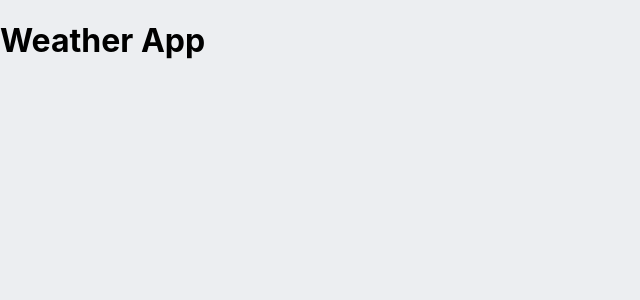
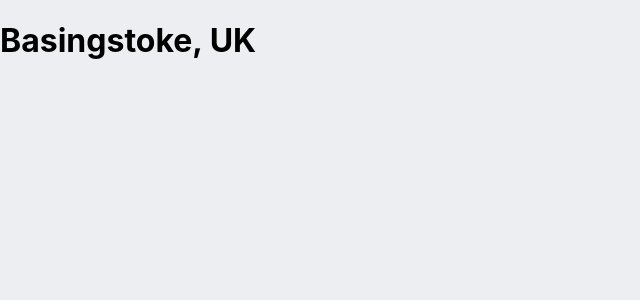
Before and after one commit to Wasiu-hub/weather-app, a React (Create React App) app: page / in a window 1280 px wide. Shown: the top 300 px of the page, without its empty margins (0-640 px from the left). Built offline with nearby package versions, Linux system fonts and the light colour scheme.

Commit message:
getting location details

```diff
--- a/public/index.html
+++ b/public/index.html
@@ -1,4 +1,4 @@
-<!DOCTYPE html>
+<!doctype html>
 <html lang="en">
   <head>
     <meta charset="utf-8" />
--- a/src/components/App.js
+++ b/src/components/App.js
@@ -1,10 +1,14 @@
 /* eslint-disable react/react-in-jsx-scope */
 import "../styles/App.css";
+import React from "react";
+import LocationDetails from "./LocationDetails";
 
-function App() {
+function App({ location }) {
+  const { city, country } = location;
   return (
     <div className="App">
-      <h1>Weather App</h1>
+      {/* <h1>Weather App</h1> */}
+      <LocationDetails city={city} country={country} />
     </div>
   );
 }
--- /dev/null
+++ b/src/components/LocationDetails.js
@@ -0,0 +1,9 @@
+import React from "react";
+
+// function LocationDetails({props}) // why not?
+function LocationDetails(props) {
+  const { city, country } = props;
+  return <h1>{`${city}, ${country}`}</h1>;
+}
+
+export default LocationDetails;
--- /dev/null
+++ b/src/data/forecast.json
@@ -0,0 +1,78 @@
+{
+  "location": {
+    "city": "Basingstoke",
+    "country": "UK"
+  },
+  "forecasts": [
+    {
+      "date": 1525046400000,
+      "temperature": {
+        "max": 11,
+        "min": 4
+      },
+      "wind": {
+        "speed": 13,
+        "direction": "s"
+      },
+      "humidity": 30,
+      "description": "Clear",
+      "icon": "800"
+    },
+    {
+      "date": 1525132800000,
+      "temperature": {
+        "max": 13,
+        "min": 8
+      },
+      "wind": {
+        "speed": 60,
+        "direction": "ne"
+      },
+      "humidity": 80,
+      "description": "Stormy",
+      "icon": "211"
+    },
+    {
+      "date": 1525219200000,
+      "temperature": {
+        "max": 1,
+        "min": -2
+      },
+      "wind": {
+        "speed": 5,
+        "direction": "n"
+      },
+      "humidity": 50,
+      "description": "Heavy Snow",
+      "icon": "602"
+    },
+    {
+      "date": 1525305600000,
+      "temperature": {
+        "max": 20,
+        "min": 4
+      },
+      "wind": {
+        "speed": 150,
+        "direction": "e"
+      },
+      "humidity": 80,
+      "description": "Tornado",
+      "icon": "781"
+    },
+    {
+      "date": 1525392000000,
+      "temperature": {
+        "max": 25,
+        "min": 18
+      },
+      "wind": {
+        "speed": 8,
+        "direction": "nne"
+      },
+      "humidity": 50,
+      "description": "Hazy",
+      "icon": "721"
+    }
+  ]
+}
--- a/src/index.js
+++ b/src/index.js
@@ -1,12 +1,15 @@
+/* eslint-disable prettier/prettier */
+/* eslint-disable import/no-unresolved */
 import React from "react";
 import ReactDOM from "react-dom/client";
 import "./styles/index.css";
 import App from "./components/App";
+import forecast from "./data/forecast.json";
 
 const root = ReactDOM.createRoot(document.getElementById("root"));
 root.render(
   <React.StrictMode>
-    <App />
+    <App location={forecast.location} />
   </React.StrictMode>
 );
 
```
